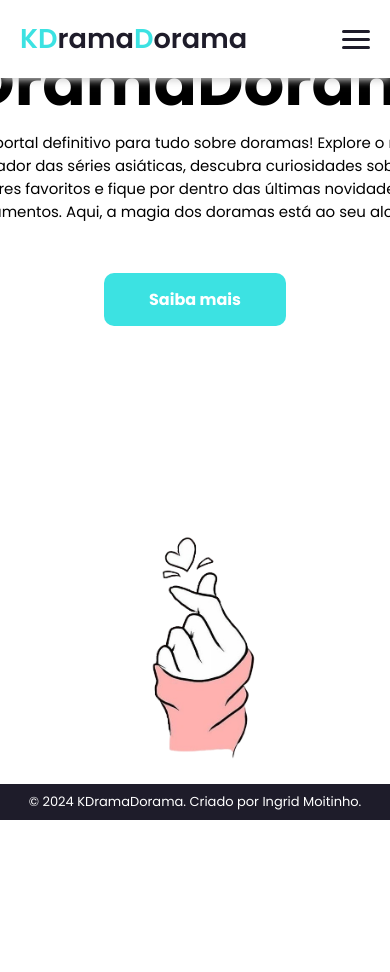
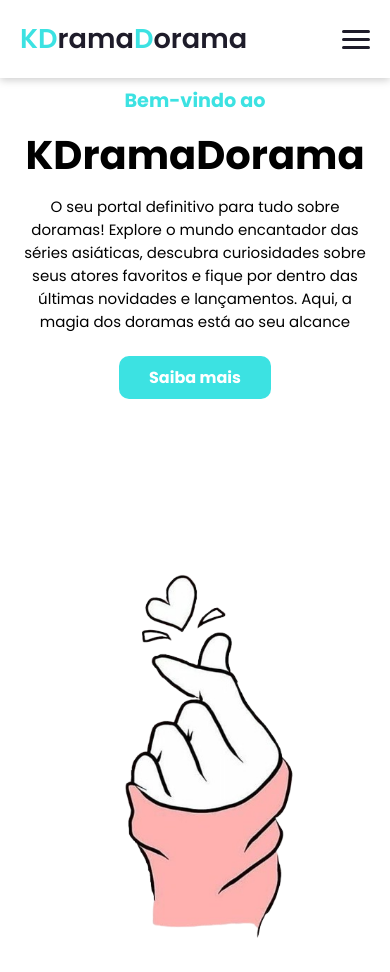
Before and after one commit to ingridmoitinho/LandingPage_T2, a plain HTML site: page index.html in a window 390 px wide. Shown: the top 972 px of the page. Before the commit the page ends 844 px from the top, so only its background shows below. Drawn offline with Linux system fonts and the light colour scheme.

Commit message:
Update responsive design for smaller screens

```diff
--- a/css/style-index.css
+++ b/css/style-index.css
@@ -52,8 +52,31 @@ footer {
 }
 
 @media (max-width: 785px) {
- .home-img  img {
-    width: 10em;
-}
-
-}
+  .home {
+    flex-direction: column;
+    height: auto;
+    padding: 0 5%;
+    text-align: center;
+  }
+  .home-text {
+    max-width: 100%;
+    margin-top: 3em;
+  }
+  .home-text .text-h4 {
+    font-size: 1.2rem;
+    margin-top: 2em;
+  }
+  .home-text .text-h1 {
+    font-size: 2.5rem;
+    line-height: 3rem;
+  }
+  .home-text p {
+    margin-bottom: 2rem;
+  }
+  .home-btn {
+    padding: 10px 30px;
+  }
+  .home-img img {
+    width: 60%;
+    margin: 2rem 0;
+  } }
--- a/index.html
+++ b/index.html
@@ -53,6 +53,6 @@
       </p>
     </footer>
 
-    <script src="../script.js"></script>
+    <script src="js/script.js"></script>
   </body>
 </html>
```
